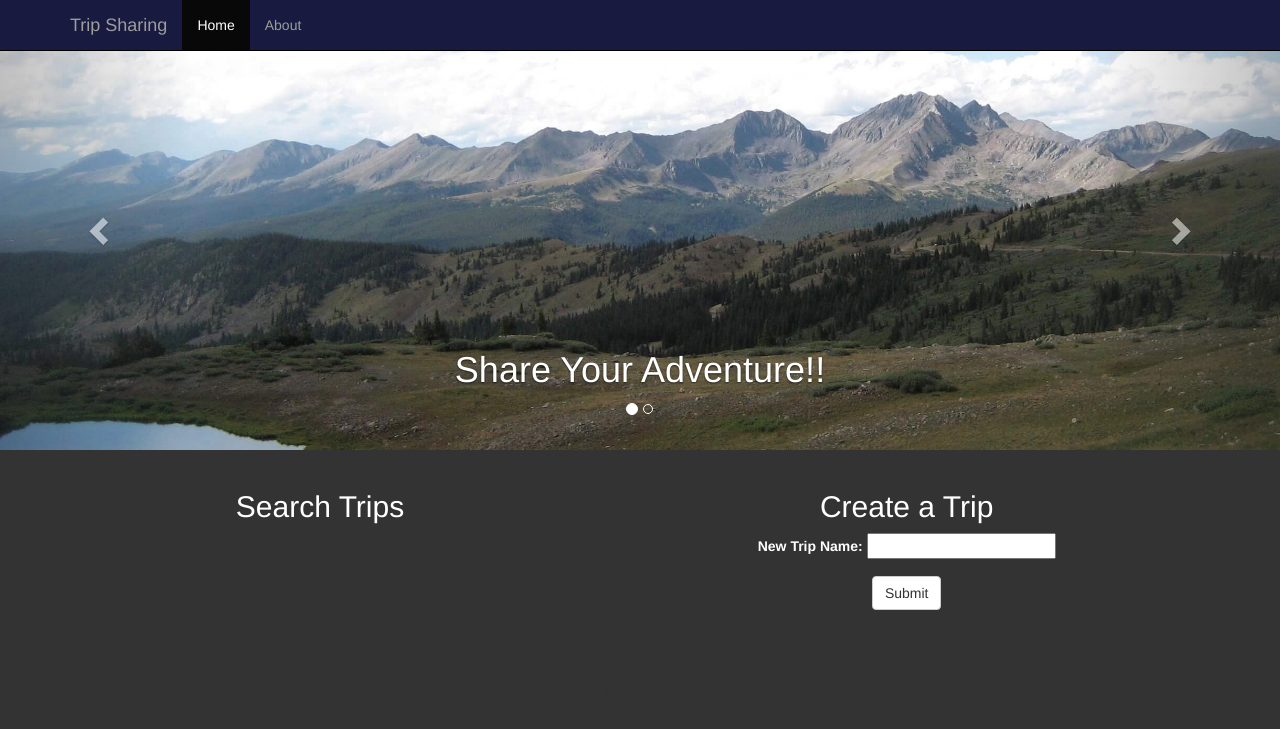
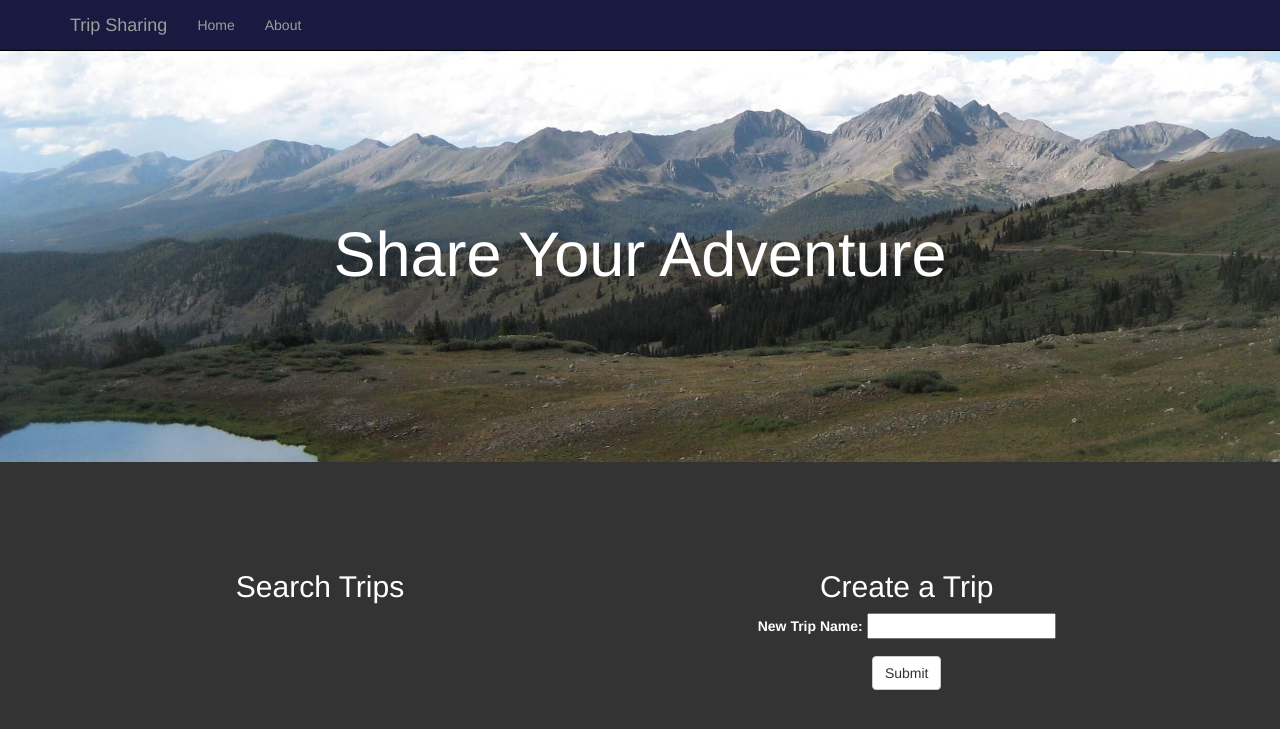
Before and after one commit to afrank150/TripSharingProject, a Django app: page / in a window 1280 px wide. Shown: the top 729 px of the page. Run offline with Django 3.2, Linux system fonts and the light colour scheme; some libraries are stand-ins or nearby versions.

Commit message:
changed home page layout

```diff
--- a/trips/static/home.css
+++ b/trips/static/home.css
@@ -3,6 +3,21 @@ body {
     height: 100%;
     width: 100%;
     background-color: #333333;
+}
+
+.main-banner {
+    height: 500px;
+    width: 100%;
+    background: url("images/carousel_1.jpg") no-repeat;
+    -webkit-background-size: contain;
+  	-moz-background-size: contain;
+  	-o-background-size: contain;
+  	background-size: contain;
+    display: table;
+}
+
+.container.text-center {
+	color: #ffffff;
 }
 
 .row {
@@ -17,17 +32,6 @@ input {
 	color: #000000;
 }
 
-.carousel,
-.item,
-.active {
-    height: 100%;
-    max-height: 450px;
-}
-
-.carousel-inner {
-    height: 100%;
-}
-
 footer {
     margin: 50px 0;
 }
--- a/trips/templates/base.html
+++ b/trips/templates/base.html
@@ -9,8 +9,9 @@
     <meta name="description" content="">
     <meta name="author" content="">
 
-      <!-- css -->
-      <link href="/static/base.css" rel="stylesheet">
+    <!-- css and static files -->
+    {% load staticfiles %}
+    <link rel="stylesheet" type="text/css" href="{% static 'base.css' %}" />
     <!-- <link rel="icon" href="../../favicon.ico"> No favicon yet-->
 
     <title>Share a Trip!</title>
@@ -27,6 +28,23 @@
   </head>
 
   <body>
+    <script>
+      window.fbAsyncInit = function() {
+        FB.init({
+          appId      : '1867655090127427',
+          xfbml      : true,
+          version    : 'v2.5'
+        });
+      };
+
+      (function(d, s, id){
+         var js, fjs = d.getElementsByTagName(s)[0];
+         if (d.getElementById(id)) {return;}
+         js = d.createElement(s); js.id = id;
+         js.src = "//connect.facebook.net/en_US/sdk.js";
+         fjs.parentNode.insertBefore(js, fjs);
+       }(document, 'script', 'facebook-jssdk'));
+    </script>
 
     <nav class="navbar navbar-inverse navbar-fixed-top">
       <div class="container">
@@ -37,11 +55,11 @@
             <span class="icon-bar"></span>
             <span class="icon-bar"></span>
           </button>
-          <a class="navbar-brand" href="/">Trip Sharing</a>
+          <a class="navbar-brand">Trip Sharing</a>
         </div>
         <div id="navbar" class="collapse navbar-collapse">
           <ul class="nav navbar-nav">
-            <li class="active"><a href="/">Home</a></li>
+            <li><a href="/">Home</a></li>
             <li><a href="#about">About</a></li>
           </ul>
         </div><!--/.nav-collapse -->
@@ -66,7 +84,12 @@
     </div>
 
     <footer class="container-fluid text-center">
-      <p>Footer Text</p>
+      <div
+        class="fb-like"
+        data-share="true"
+        data-width="450"
+        data-show-faces="true">
+      </div>
     </footer>
 
   </body>
--- a/trips/templates/home.html
+++ b/trips/templates/home.html
@@ -2,44 +2,14 @@
 
 {% block new_trip_form %}
 	<!-- css -->
-	<link href="/static/home.css" rel="stylesheet">
+	{% load staticfiles %}
+  <link rel="stylesheet" type="text/css" media="screen" href="{% static 'home.css' %}" />
 
-  <div id="myCarousel" class="carousel slide" data-ride="carousel">
-    <!-- Indicators -->
-    <ol class="carousel-indicators">
-      <li data-target="#myCarousel" data-slide-to="0" class="active"></li>
-      <li data-target="#myCarousel" data-slide-to="1"></li>
-    </ol>
-
-    <!-- Wrapper for slides -->
-    <div class="carousel-inner" role="listbox">
-      <div class="item active">
-        <img src="static/images/carousel_1.jpg" alt="Image">
-        <div class="carousel-caption">
-          <h1>Share Your Adventure!!</h1>
-          <p></p>
-        </div>
-      </div>
-
-      <div class="item">
-        <img src="static/images/carousel_2.png" alt="Image">
-        <div class="carousel-caption">
-          <h1>Find A Trip</h1>
-          <p></p>
-        </div>
-      </div>
-    </div>
-
-    <!-- Left and right controls -->
-    <a class="left carousel-control" href="#myCarousel" role="button" data-slide="prev">
-      <span class="glyphicon glyphicon-chevron-left" aria-hidden="true"></span>
-      <span class="sr-only">Previous</span>
-    </a>
-    <a class="right carousel-control" href="#myCarousel" role="button" data-slide="next">
-      <span class="glyphicon glyphicon-chevron-right" aria-hidden="true"></span>
-      <span class="sr-only">Next</span>
-    </a>
-  </div>
+	<div class="jumbotron main-banner">
+		<div class="container text-center" style="display: table-cell; vertical-align: middle">
+			<h1>Share Your Adventure</h1>
+		</div>
+	</div>
 
   <div class="container-fluid text-center"><br>
 
--- a/trips/templates/trip.html
+++ b/trips/templates/trip.html
@@ -2,7 +2,8 @@
 
 {% block map %}
   <!-- css -->
-  <link href="/static/trip.css" rel="stylesheet" media="screen">
+  {% load staticfiles %}
+  <link rel="stylesheet" type="text/css" href="{% static 'trip.css' %}" />
   <div class="container-fluid">
     <div class="row">
       <div class="span12">
```
Also changed, not shown: trips/static/images/carousel_2.png (deleted).
